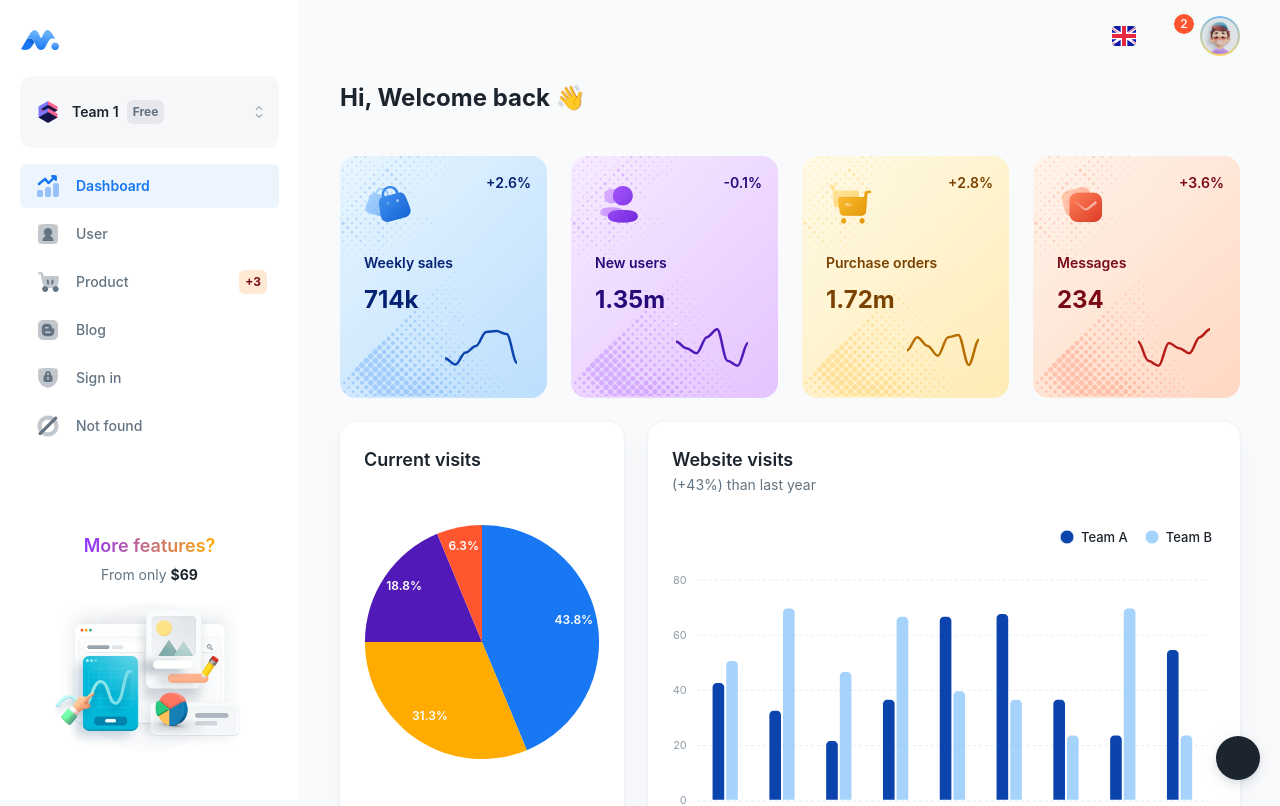
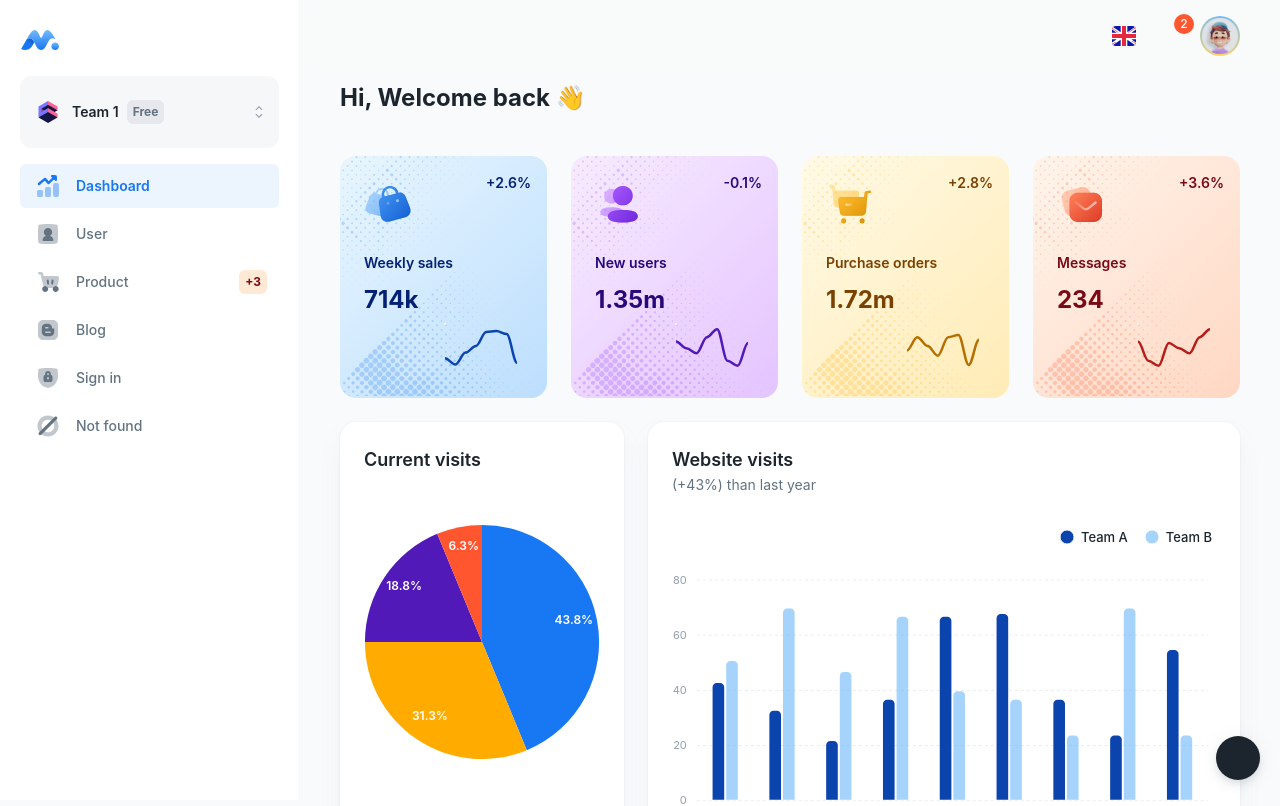
Before and after one commit to UNPSJB/RMA-grupo-3, a React (Vite) app in the folder frontend/: page / in a window 1280 px wide. Shown: the top 806 px of the page. Built offline with nearby package versions, Linux system fonts and the light colour scheme; some icons are missing.

Commit message:
boton y caja de upgrade comentado ahora aparece not found en su lugar

```diff
--- a/frontend/src/layouts/components/nav-upgrade.tsx
+++ b/frontend/src/layouts/components/nav-upgrade.tsx
@@ -11,13 +11,13 @@ import { textGradient } from 'src/theme/styles';
 export function NavUpgrade({ sx, ...other }: StackProps) {
   return (
     <Box
-      display="flex"
-      alignItems="center"
-      flexDirection="column"
-      sx={{ mb: 4, textAlign: 'center', ...sx }}
-      {...other}
+  //    display="flex"
+    //  alignItems="center"
+    //  flexDirection="column"
+    //  sx={{ mb: 4, textAlign: 'center', ...sx }}
+    //  {...other}
     >
-      <Typography
+{/*       <Typography
         variant="h6"
         sx={(theme) => ({
           ...textGradient(
@@ -32,14 +32,14 @@ export function NavUpgrade({ sx, ...other }: StackProps) {
         <Box component="strong" sx={{ color: 'text.primary' }}>
           $69
         </Box>
-      </Typography>
+      </Typography> */}
 
-      <Box
+{/*       <Box
         component="img"
         alt="Minimal dashboard"
         src="/assets/illustrations/illustration-dashboard.webp"
         sx={{ width: 200, my: 2 }}
-      />
+      /> */}
 
       {/* <Button
         href="https://material-ui.com/store/items/minimal-dashboard/"
```
